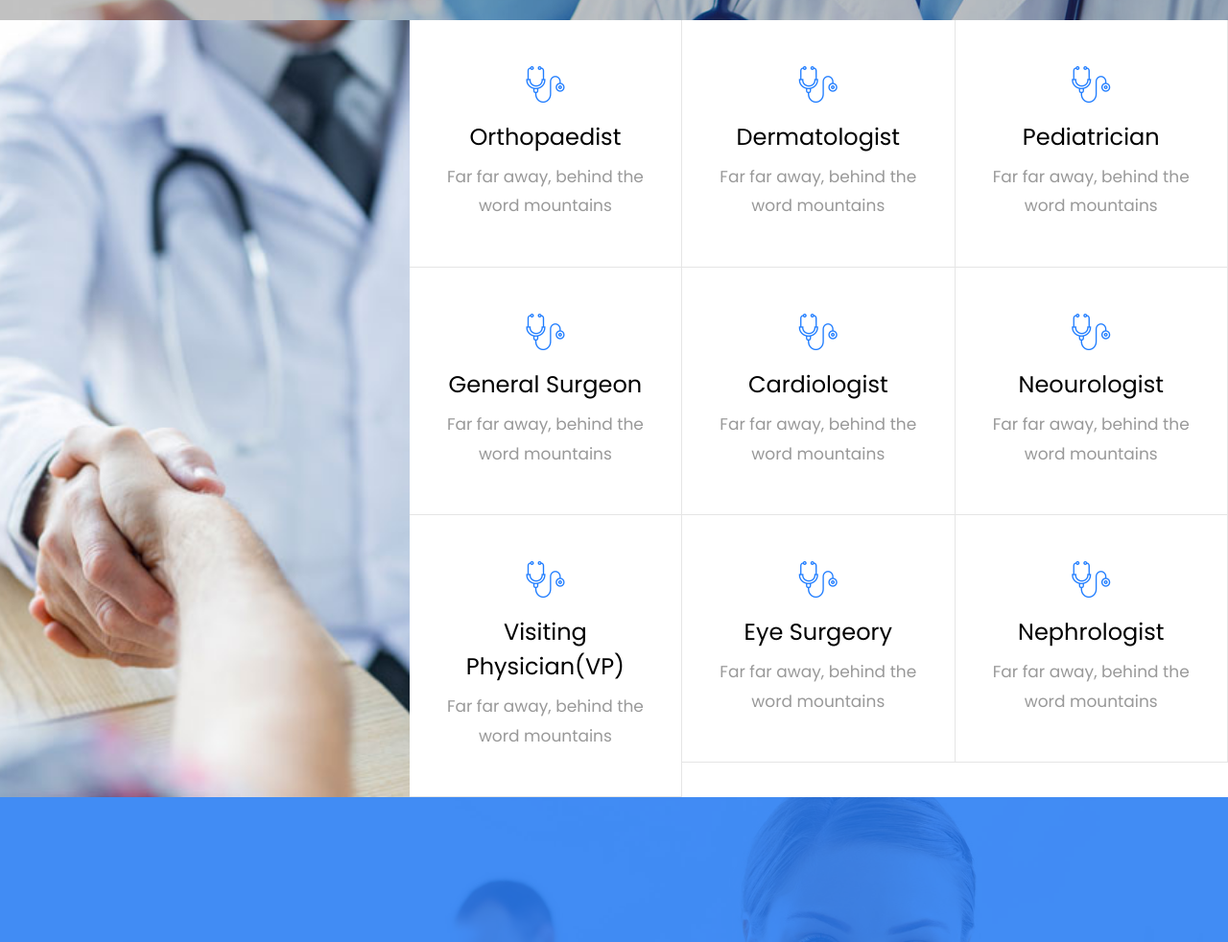
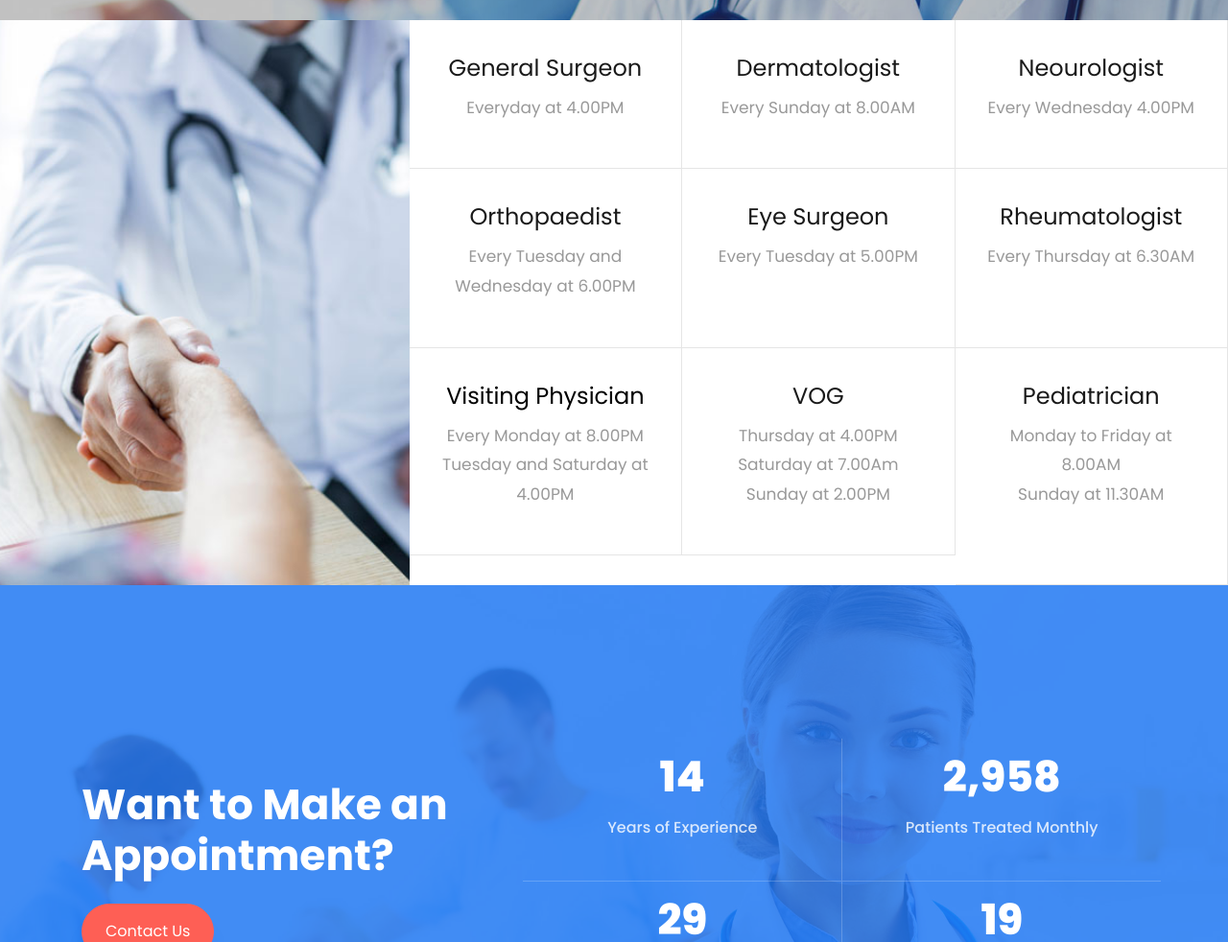
Before and after one commit to mercyhospitallk/mercyhospitallk.github.io, a plain HTML site: page index.html in a window 1280 px wide. Shown: the part 2940-3922 px from the top of the page at 96% size. Drawn offline with Linux system fonts and the light colour scheme; some packages are replaced by stand-ins of ours; no server answers; files whose address does not match are found by name.

Commit message:
channelling alligned

```diff
--- a/index.html
+++ b/index.html
@@ -236,29 +236,21 @@
     					<div class="col-md-4">
     						<div class="department-wrap p-4 ftco-animate">
     							<div class="text p-2 text-center">
-    								<div class="icon">
-    									<span class="flaticon-stethoscope"></span>
-    								</div>
-    								<h3><a href="#">Orthopaedist</a></h3>
-    								<p>Far far away, behind the word mountains</p>
+										<h3>General Surgeon</h3>
+										<p>Everyday at 4.00PM</p>
+
     							</div>
     						</div>
     						<div class="department-wrap p-4 ftco-animate">
     							<div class="text p-2 text-center">
-    								<div class="icon">
-    									<span class="flaticon-stethoscope"></span>
-    								</div>
-    								<h3><a href="#">General Surgeon</a></h3>
-    								<p>Far far away, behind the word mountains</p>
+										<h3>Orthopaedist</h3>
+										<p>Every Tuesday and Wednesday at 6.00PM</p>
     							</div>
     						</div>
     						<div class="department-wrap p-4 ftco-animate">
     							<div class="text p-2 text-center">
-    								<div class="icon">
-    									<span class="flaticon-stethoscope"></span>
-    								</div>
-    								<h3><a href="#">Visiting Physician(VP)</a></h3>
-    								<p>Far far away, behind the word mountains</p>
+    								<h3><a href="#">Visiting Physician</a></h3>
+    								<p>Every Monday at 8.00PM</br>Tuesday and Saturday at 4.00PM</p>
     							</div>
     						</div>
     					</div>
@@ -266,29 +258,20 @@
     					<div class="col-md-4">
     						<div class="department-wrap p-4 ftco-animate">
     							<div class="text p-2 text-center">
-    								<div class="icon">
-    									<span class="flaticon-stethoscope"></span>
-    								</div>
-    								<h3><a href="#">Dermatologist</a></h3>
-    								<p>Far far away, behind the word mountains</p>
+    								<h3>Dermatologist</h3>
+    								<p>Every Sunday at 8.00AM</p>
     							</div>
     						</div>
     						<div class="department-wrap p-4 ftco-animate">
     							<div class="text p-2 text-center">
-    								<div class="icon">
-    									<span class="flaticon-stethoscope"></span>
+										<h3>Eye Surgeon</h3>
+										<p>Every Tuesday at 5.00PM</br>&nbsp;</p>
     								</div>
-    								<h3><a href="#">Cardiologist</a></h3>
-    								<p>Far far away, behind the word mountains</p>
-    							</div>
     						</div>
     						<div class="department-wrap p-4 ftco-animate">
     							<div class="text p-2 text-center">
-    								<div class="icon">
-    									<span class="flaticon-stethoscope"></span>
-    								</div>
-    								<h3><a href="#">Eye Surgeory</a></h3>
-    								<p>Far far away, behind the word mountains</p>
+										<h3>VOG</h3>
+										<p>Thursday at 4.00PM </br>Saturday at 7.00Am </br>Sunday at 2.00PM</p>
     							</div>
     						</div>
     					</div>
@@ -296,29 +279,21 @@
     					<div class="col-md-4">
     						<div class="department-wrap p-4 ftco-animate">
     							<div class="text p-2 text-center">
-    								<div class="icon">
-    									<span class="flaticon-stethoscope"></span>
-    								</div>
-    								<h3><a href="#">Pediatrician</a></h3>
-    								<p>Far far away, behind the word mountains</p>
+										<h3>Neourologist</h3>
+										<p>Every Wednesday 4.00PM</p>
+
     							</div>
     						</div>
     						<div class="department-wrap p-4 ftco-animate">
     							<div class="text p-2 text-center">
-    								<div class="icon">
-    									<span class="flaticon-stethoscope"></span>
-    								</div>
-    								<h3><a href="#">Neourologist</a></h3>
-    								<p>Far far away, behind the word mountains</p>
+										<h3>Rheumatologist</h3>
+										<p>Every Thursday at 6.30AM</br>&nbsp;</p>
     							</div>
     						</div>
     						<div class="department-wrap p-4 ftco-animate">
     							<div class="text p-2 text-center">
-    								<div class="icon">
-    									<span class="flaticon-stethoscope"></span>
-    								</div>
-    								<h3><a href="#">Nephrologist</a></h3>
-    								<p>Far far away, behind the word mountains</p>
+										<h3>Pediatrician</h3>
+										<p>Monday to Friday at 8.00AM</br>Sunday at 11.30AM</br>&nbsp;</p>
     							</div>
     						</div>
     					</div>
```
